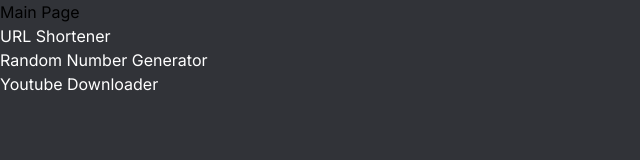
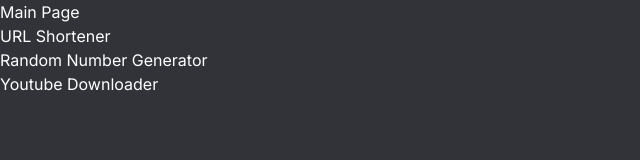
Before and after one commit to MA5951/Scouting-System-Interface, a Next.js app: page / in a window 1280 px wide. Shown: the top 160 px of the page, without its empty margins (0-640 px from the left). Built offline with nearby package versions, Linux system fonts and the light colour scheme.

Commit message:
changed main page link color to white

```diff
--- a/src/app/page.tsx
+++ b/src/app/page.tsx
@@ -4,7 +4,7 @@
 const Home = () => {
   return (
     <div>
-      <h1>Main Page</h1>
+      <h1 style={{color: 'white'}}>Main Page</h1>
       <div>
         <Link href="/urlShortner">
           <a style={{color: 'white'}}>URL Shortener</a>
```
